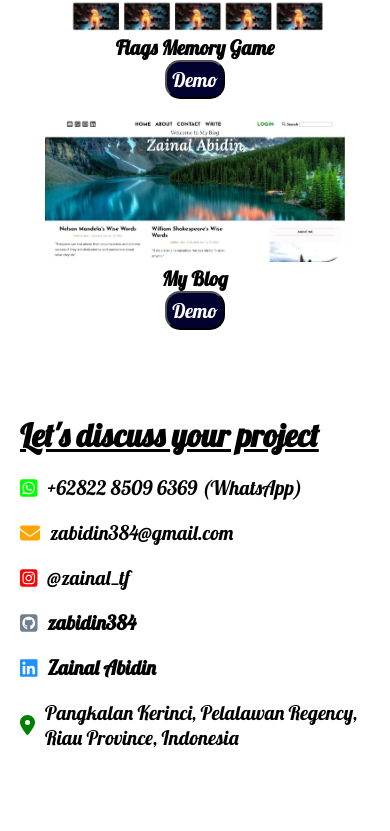
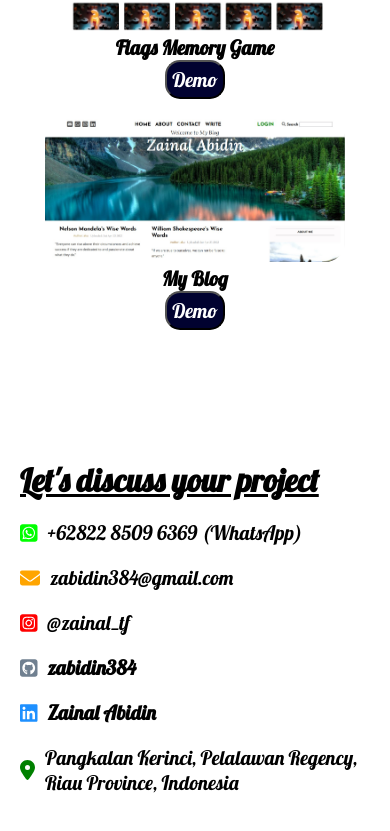
Before and after one commit to zabidin384/zainal-portfolio, a React (Create React App) app: page / in a window 390 px wide. Shown: the part 11147-11978 px from the top of the page. Before the commit the page ends 11937 px from the top, so only its background shows below. Built offline with nearby package versions, Linux system fonts and the light colour scheme.

Commit message:
Update contact.css

```diff
--- a/src/components/contact.css
+++ b/src/components/contact.css
@@ -1,4 +1,4 @@
-.c {
+#contact {
 	height: 100vh;
 }
 .c-bg {
@@ -18,13 +18,6 @@
 	display: flex;
 	align-items: center;
 	height: 90vh;
-}
-.linkedin {
-	display: flex;
-}
-.linkedin:hover {
-	opacity: 0.5;
-	text-decoration: underline;
 }
 .c-title {
 	font-size: 45px;
@@ -70,7 +63,7 @@
 }
 
 @media screen and (max-width: 480px) {
-	.c {
+	#contact {
 		height: 100%;
 		margin-bottom: 50px;
 	}
@@ -89,17 +82,6 @@
 		width: 100%;
 		font-size: 20px;
 	}
-	form {
-		margin-top: 0;
-		display: flex;
-		flex-wrap: wrap;
-	}
-	input {
-		width: 35%;
-		height: 40px;
-		margin: 10px;
-		margin-left: 0;
-	}
 	.c-right {
 		display: none;
 	}
@@ -109,12 +91,12 @@
 }
 
 @media screen and (max-width: 811px) {
-	.c {
-		height: 100%;
+	#contact {
+		height: auto;
 	}
 	.c-wrapper {
 		flex-direction: column;
-		padding-top: 25px;
+		margin: 50px 0;
 	}
 	.c-title {
 		font-weight: bold;
@@ -125,15 +107,10 @@
 		margin: 20px 0;
 		width: 100%;
 	}
-	form {
-		margin-top: 0;
-		display: flex;
-		flex-wrap: wrap;
+	.c-right {
+		display: none;
 	}
-	input {
-		width: 35%;
-		height: 40px;
-		margin: 10px;
-		margin-left: 0;
+	.c-bg {
+		display: none;
 	}
 }
```
